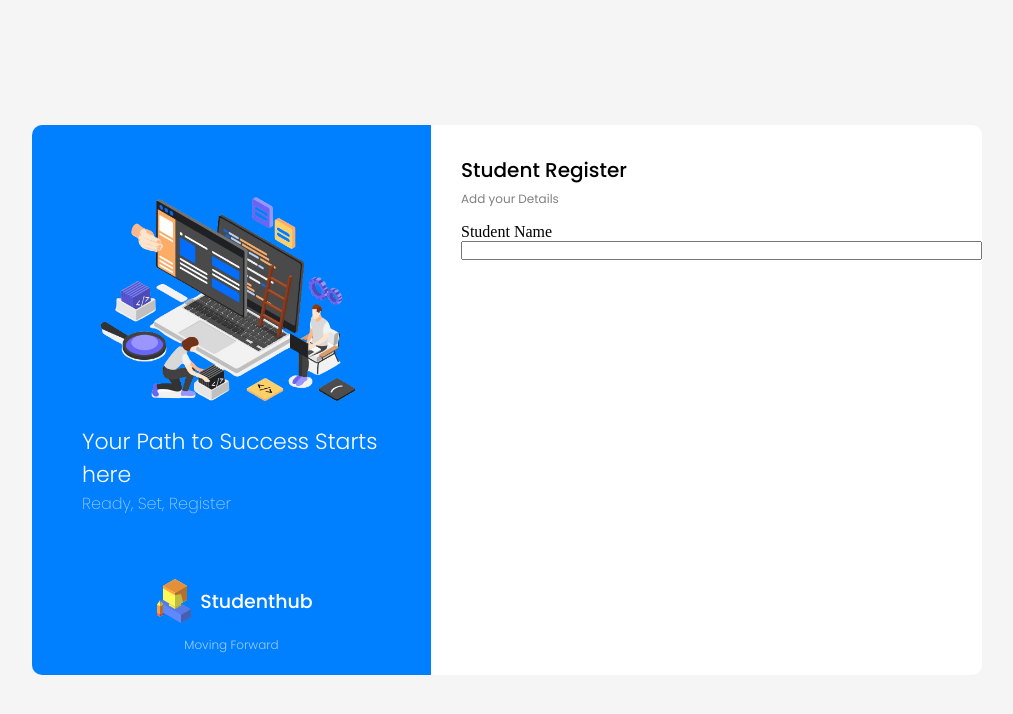
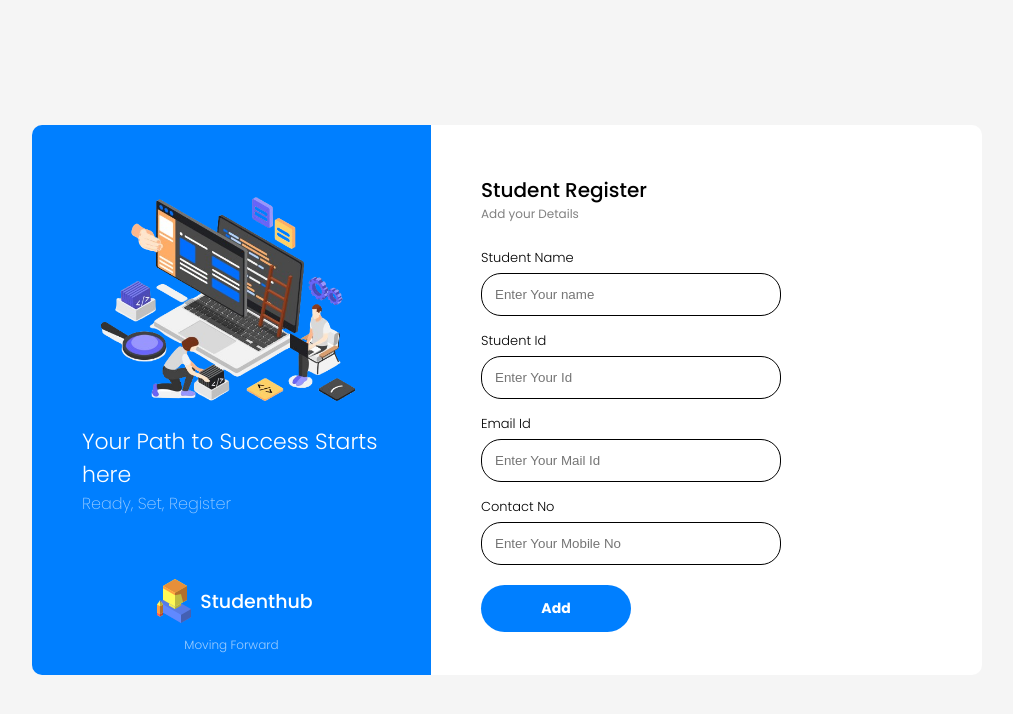
Before and after one commit to Dhaya3132/ClientSide_Registration-From, a plain HTML site: page src/index.html in a window 1280 px wide. Shown: the whole page, without its empty margins (133-1146 px from the left). Drawn offline with Linux system fonts and the light colour scheme.

Commit message:
adding styles

```diff
--- a/src/index.html
+++ b/src/index.html
@@ -28,23 +28,33 @@
             </div>
         </div>
         <div class="right-column">
+            <div class="rightcontainer">
                 <div>
                     <h4 class="title">Student Register</h4>
                     <p class="titlepara">Add your Details</p>
                 </div>
 
-            <form action="">
+                <form class="FormField">
                     <div class="labelinput">
                         <label for="">Student Name</label>
-                    <input type="text">
+                        <input type="text" placeholder="Enter Your name" id="StudentName" name="StudentName">
                     </div>
-                <div>
-                    <label for=""></label>
+                    <div class="labelinput">
+                        <label for="">Student Id</label>
+                        <input type="number" placeholder="Enter Your Id" id="StudentId" name="StudentId">
+                    </div>
+                    <div class="labelinput">
+                        <label for="">Email Id</label>
+                        <input type="email" placeholder="Enter Your Mail Id" id="MailId" name="MailId">
+                    </div>
+                    <div class="labelinput">
+                        <label for="">Contact No</label>
+                        <input type="number" placeholder="Enter Your Mobile No" id="MobileNo" name="MobileNo">
                     </div>
 
-
+                    <input type="button" value="Add" class="SubmitButton">
                 </form>
-
+            </div>
         </div>
 
     </section>
--- a/src/style.css
+++ b/src/style.css
@@ -78,6 +78,10 @@ body{
     color: #ffffff9c;
 }
 
+.FormField{
+    margin-top: 20px;
+}
+
 .right-column{
     background-color: #ffffff;
     width: 58%;
@@ -86,23 +90,55 @@ body{
     color: #000000;
 }
 
+.rightcontainer{
+    padding: 50px 0px 0px 50px;
+}
+
 .title{
     font-family: poppins;
     font-size: 20px;
     font-weight: 500;
-    padding: 30px 0px 0px 30px;
 }
 
 .titlepara{
     font-family: poppins;
     font-size: 12px;
     color: #0000007f;
-    padding: 5px 0px 5px 30px;
 }
 
 .labelinput{
+    font-family: poppins;
     display: flex;
     flex-direction: column;
     justify-content: flex-start;
-    padding: 10px 0px 10px 30px;
+    align-items: flex-start;
+    margin-bottom: 10px;
+
 }
+
+.labelinput label{
+    font-size: 13px;
+    font-weight: 300;
+    margin: 5px 0px 5px 0px;
+}
+
+.labelinput input{
+    width: 300px;
+    padding: 13px;
+    border-radius: 20px;
+    border: 1px solid black;
+}
+
+.SubmitButton{
+    margin-top: 10px;
+    width: 150px;
+    padding: 13px;
+    border: 0px;
+    border-radius: 30px;
+    color: white;
+    background-color: #007FFF;
+
+    font-size: 14px;
+    font-weight: bold;
+    font-family: poppins;
+}
```
Lines whose indentation alone changed are shown as unchanged.
